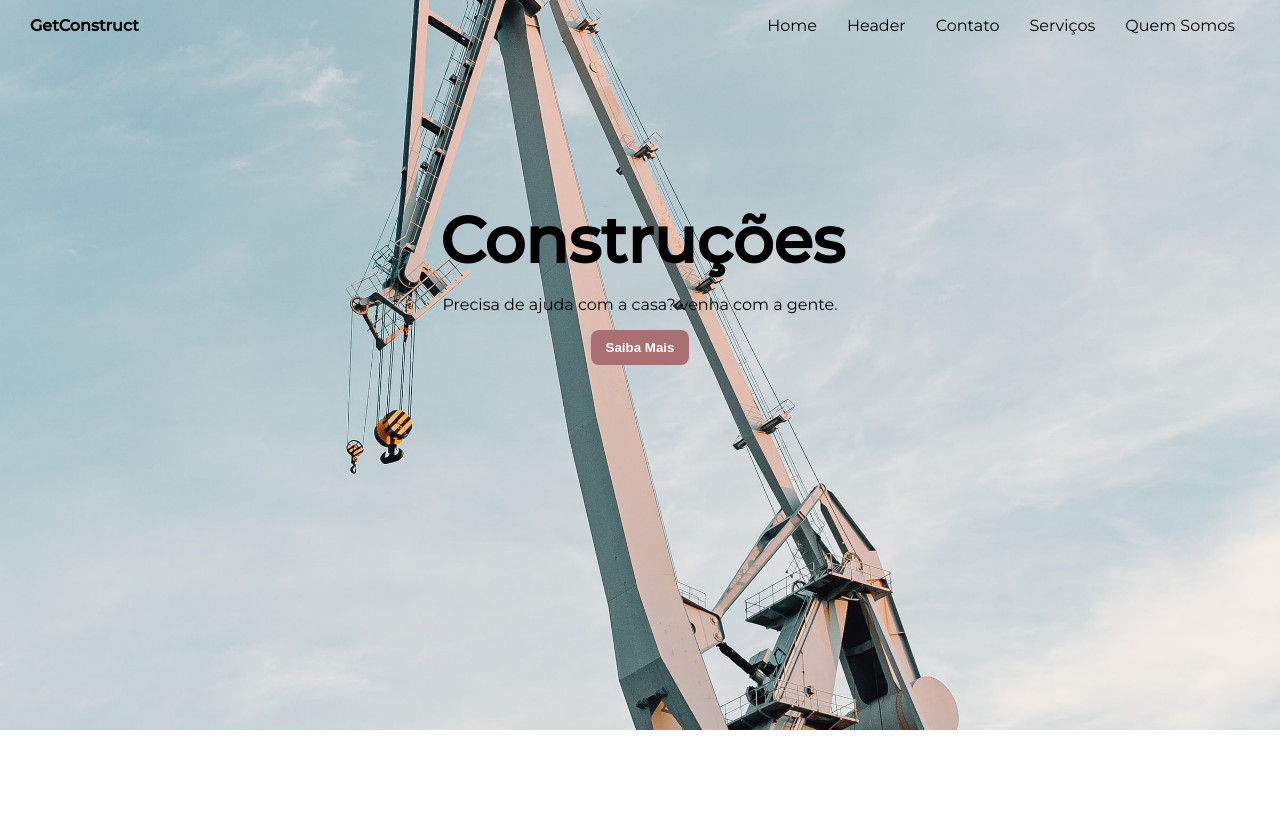
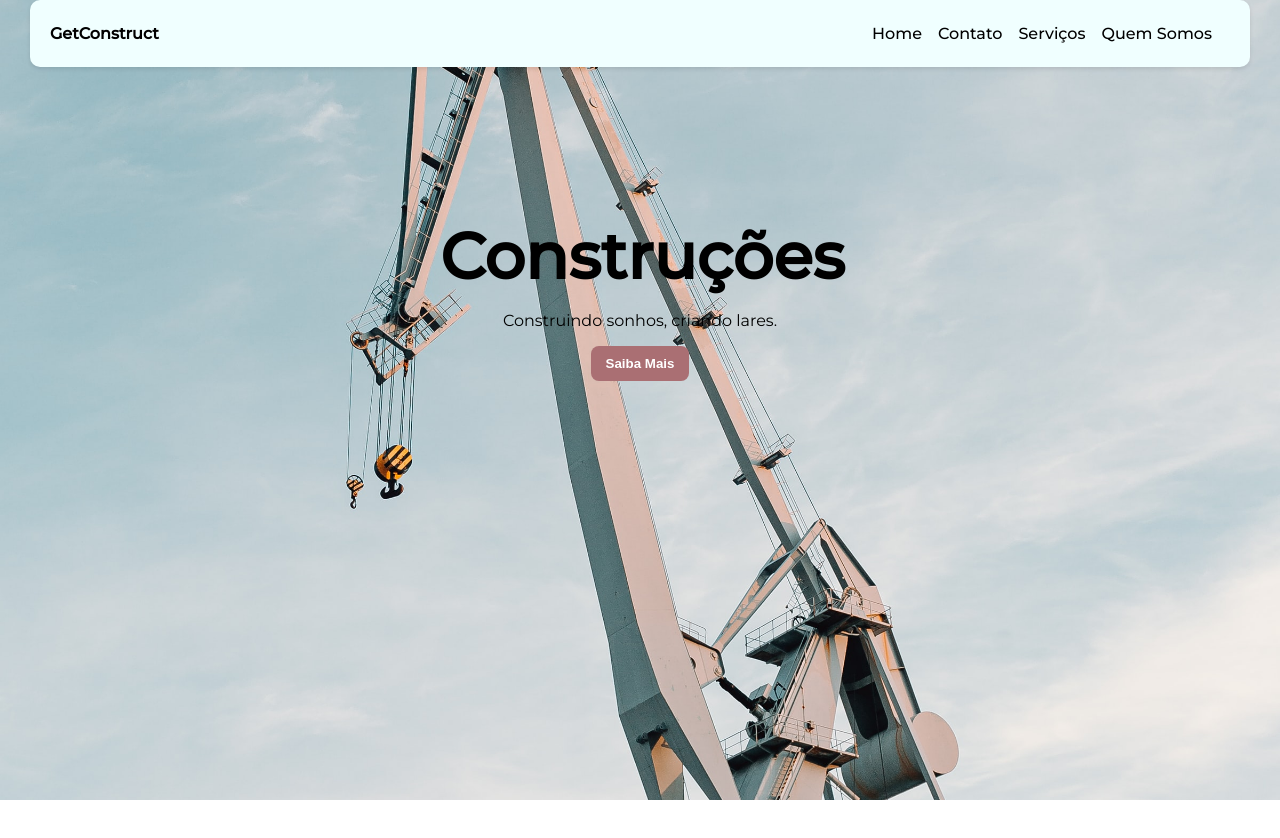
Before and after one commit to FoxFs/SiteGetConstruct, a plain HTML site: page index.html in a window 1280 px wide. After the commit the page ends 800 px from the top, so only its background shows below. Drawn offline with Linux system fonts and the light colour scheme.

Commit message:
Add files via upload

```diff
--- a/index.html
+++ b/index.html
@@ -4,6 +4,7 @@
 <head>
   <meta name="viewport" content="width=device-width, initial-scale=1.0">
   <meta charset="utf-8">
+  <link rel="shortcut icon" type="imagex/png" href="/assets/engenharia-_1_.ico">
 
   <title>GetConstruct</title>
   <link href="styles.css" rel="stylesheet">
@@ -14,19 +15,20 @@
     <nav>
       <p>GetConstruct</p>
       <ul>
-        <li>Home</li>
-        <li>Header</li>
-        <li>Contato</li>
-        <li>Serviços</li>
-        <li>Quem Somos</li>
+        <a class= "Link" href="/index.html">Home</a>
+        <a class= "Link" href="/SubPages/contato.html">Contato</a>
+        <a class= "Link" href="/SubPages/serviços.html">Serviços</a>
+        <a class= "Link" href="/SubPages/quem_somos.html">Quem Somos</a>
+        <div class="bar"></div>
+      </ul>
     </nav>
 
     <div class="header-content">
       <h1>Construções</h1>
-      <p>Precisa de ajuda com a casa? venha com a gente.</p>
+      <p>Construindo sonhos, criando lares.</p>
       <button>Saiba Mais</button>
     </div>
+
   </header>
-  <section class='Home' ></section>
 </body>
 </html>
--- a/styles.css
+++ b/styles.css
@@ -1,13 +1,53 @@
 @import url('https://fonts.googleapis.com/css2?family=Montserrat:wght@400;500&display=swap');
 * {
   box-sizing: border-box;
+}
+
+.Link{
+  text-decoration: none;
+  color: black;
+  padding: 0.5rem;
+  position: relative;
+  font-weight: 450;
+}
+
+.bar {
+  position: absolute;
+  bottom: 0;
+  left: 0;
+  width: 0;
+  height: 2px;
+  background-color: #f0f0f0;
+  transition: width 0.3s ease;
+}
+
+.Link::after {
+  content: '';
+  position: absolute;
+  bottom: 0;
+  left: 0;
+  width: 100%;
+  height: 2px;
+  background-color: #0b0b0c;
+
+  transform: scaleX(0);
+  transform-origin: left;
+}
+
+.Link:hover::after,
+.Link:focus::after,
+.Link:active::after {
+  width: 100%;
+  transform: scaleX(1);
 }
 
 body{
   margin: 0;
   font-family: 'Montserrat', sans-serif;
   width: 100vw;
+  overflow-x: hidden;
 }
+
 
 button {
   padding: 10px 15px;
@@ -18,19 +58,27 @@ button {
   color: white;
 }
 
-header{
-  height: calc(110vh - 150px);
-  background: no-repeat center/cover url('assets/header-image.jpg')
+header {
+  height: 100vh;
+  background: url(/assets/header-image.jpg) no-repeat center;
+  background-size: cover;
 }
 
+
 header nav{
+  background-color: azure;
+  position: sticky;
+  top: 0;
+  border-radius: 10px;
   display: flex;
   justify-content: space-between;
   margin: auto 30px;
+  box-shadow: 0 2px 4px rgba(0, 0, 0, 0.1);
 }
 
 header nav p{
   font-weight: bold;
+  margin: auto 20px;
 }
 
 .header-content {
@@ -48,14 +96,7 @@ header nav p{
 header nav ul{
   list-style: none;
   display: flex;
-}
-
-header nav ul li{
-  margin: 0 15px;
-}
-
-.Home {
-  height: 500px;
+  padding-right: 30px;
 }
 
 /*RESPONSIVIDADE*/
@@ -92,17 +133,4 @@ header nav ul li{
     text-align: center;
   }
 }
-
-/* portrait tablet to landscape and desktop */
-/*@media (min-width: 767px) and (max-width: 979px) {
-  header{
-    background: ;
-  }
-}
-
-/*large desktop */
-/*@media (min-width: 1200px) {
-  header{
-    background: red;
-  }
-}
+/*Parte de baixo do site*/
```
Also changed, not shown: 1 other file.
